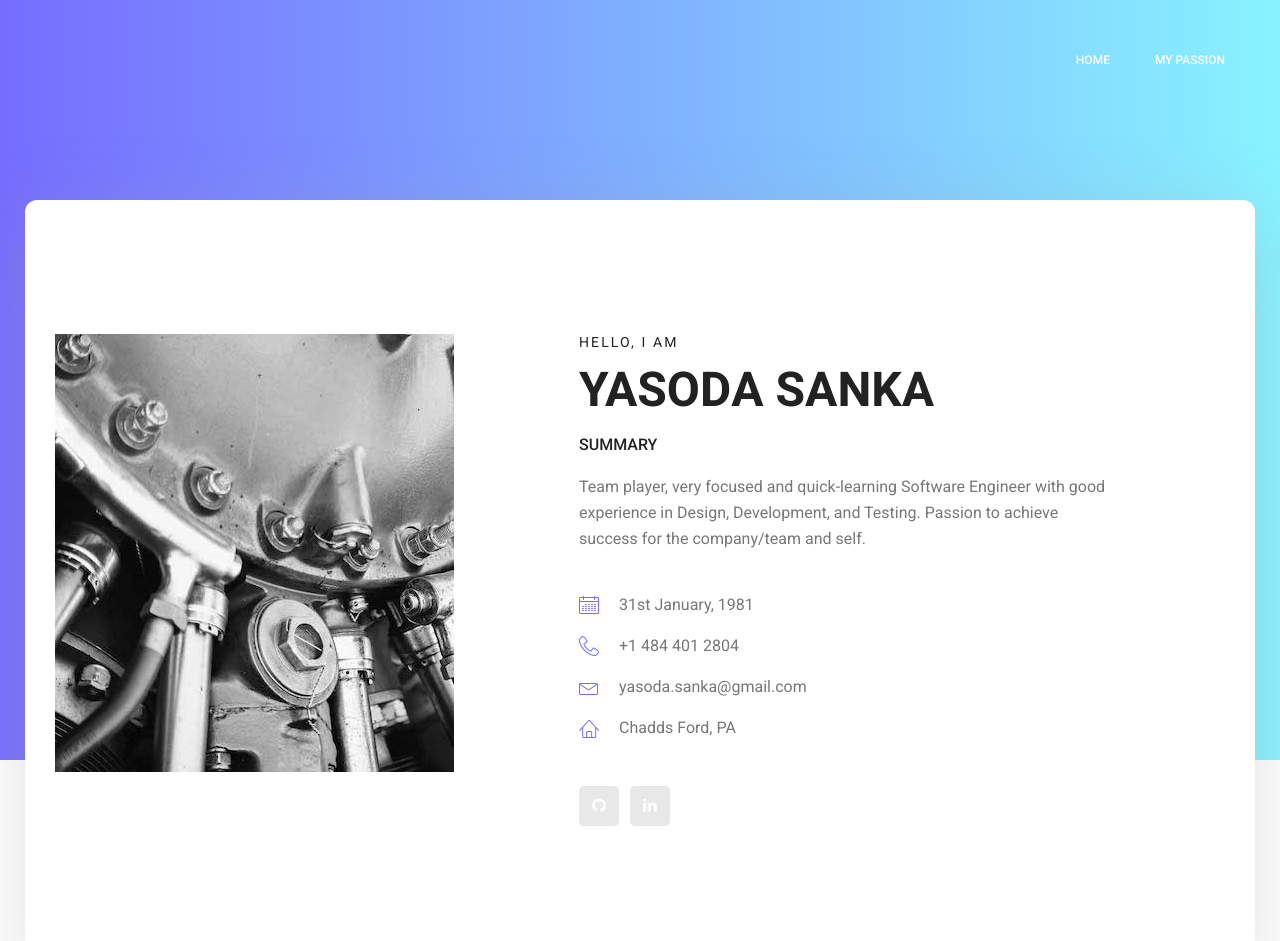
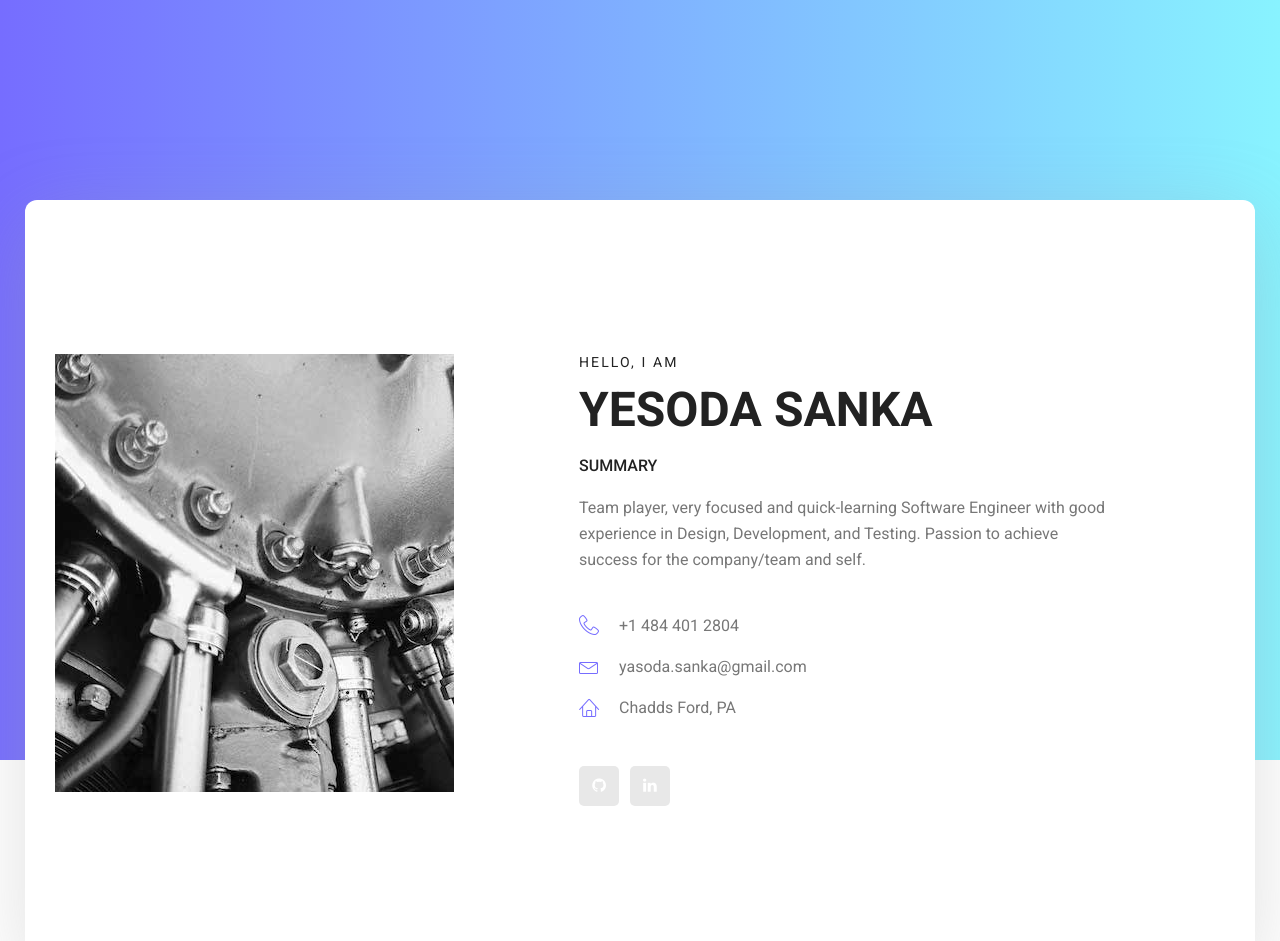
Before and after one commit to yassusanka/YasodaSanka.github.io, a plain HTML site: page index.html in a window 1280 px wide. Shown: the top 941 px of the page. Drawn offline with Linux system fonts and the light colour scheme.

Commit message:
commited

```diff
--- a/index.html
+++ b/index.html
@@ -37,8 +37,8 @@
 						<!-- Collect the nav links, forms, and other content for toggling -->
 						<div class="collapse navbar-collapse offset" id="navbarSupportedContent">
 							<ul class="nav navbar-nav menu_nav ml-auto">
-								<li class="nav-item active"><a class="nav-link" href="Yasoda Portfolio.html">Home</a></li>
-								<li class="nav-item"><a class="nav-link" href="MyPassion.html"> My Passion</a></li>
+								<!-- <li class="nav-item active"><a class="nav-link" href="Yasoda Portfolio.html">Home</a></li>
+								<li class="nav-item"><a class="nav-link" href="MyPassion.html"> My Passion</a></li> -->
 
 							</ul>
 						</div>
@@ -60,11 +60,11 @@
 							<div class="media-body">
 								<div class="personal_text">
 									<h6>Hello, I am</h6>
-									<h3>Yasoda Sanka</h3>
+									<h3>Yesoda Sanka</h3>
 									<h4>Summary</h4>
 									<p> Team player, very focused and quick-learning Software Engineer with good experience in Design, Development, and Testing. Passion to achieve success for the company/team and self.</p>
 									<ul class="list basic_info">
-										<li><a href="#"><i class="lnr lnr-calendar-full"></i> 31st January, 1981</a></li>
+									<!--	<li><a href="#"><i class="lnr lnr-calendar-full"></i> 31st January, 1981</a></li>-->
 										<li><a href="#"><i class="lnr lnr-phone-handset"></i> +1 484 401 2804</a></li>
 										<li><a href="#"><i class="lnr lnr-envelope"></i> yasoda.sanka@gmail.com</a></li>
 										<li><a href="#"><i class="lnr lnr-home"></i> Chadds Ford, PA</a></li>
```
